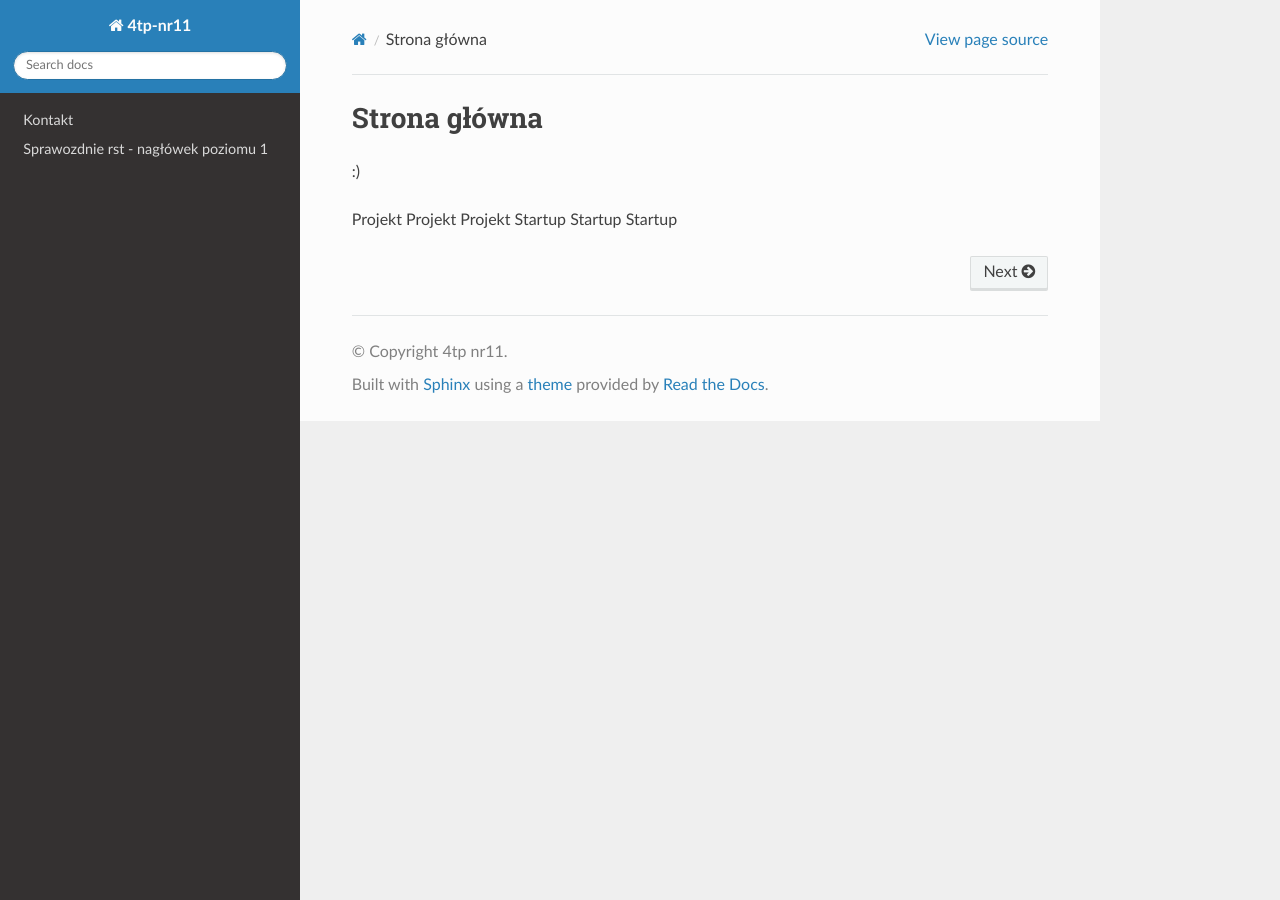
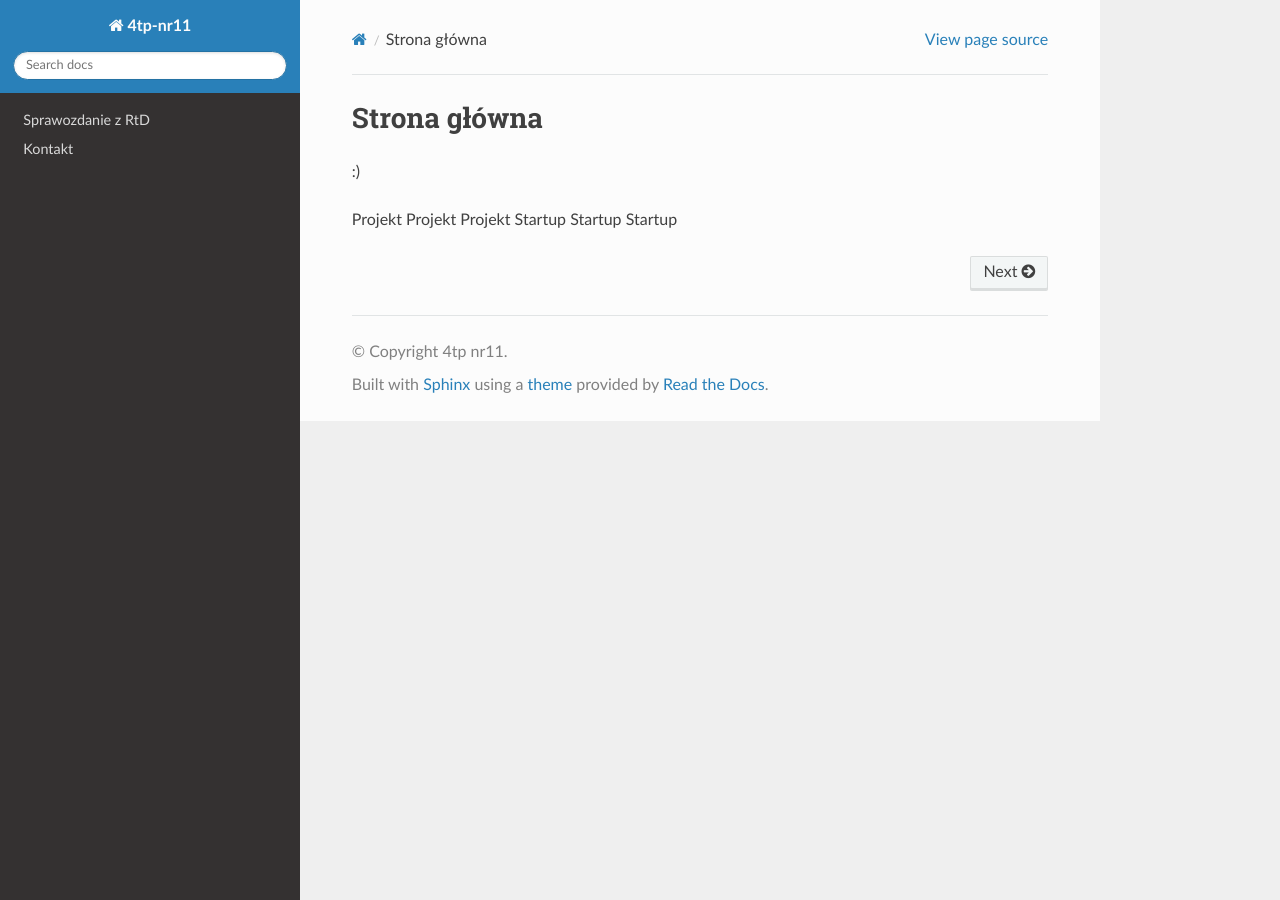
Before and after one commit to glorbrth/zse-4tp11-rtd, a Sphinx documentation site: the page built from docs/source/index.rst, in a window 1280 px wide. Built offline with Sphinx 7.4.7 and the Read the Docs theme 3.1.0, drawn with Linux system fonts in a browser that asks for light colours; pages that are not in the unit, such as notebooks, are missing from menus; some of the changed lines change nothing that is shown.

Commit message:
Update index.rst

```diff
--- a/docs/source/index.rst
+++ b/docs/source/index.rst
@@ -1,9 +1,12 @@
 .. toctree::
    :hidden:
+   :titlesonly:
+   :maxdepth: 1
 
-   kontakt
-   index
-   sprawozdanie-rtd
+
+   Strona Główna <index>
+   Sprawozdanie z RtD <sprawozdanie-rtd>
+   Kontakt <kontakt>
 
 Strona główna
 ===================================
```
